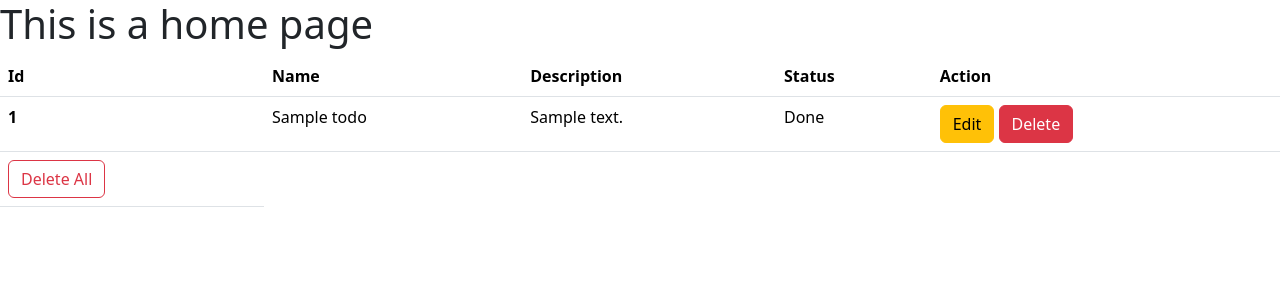
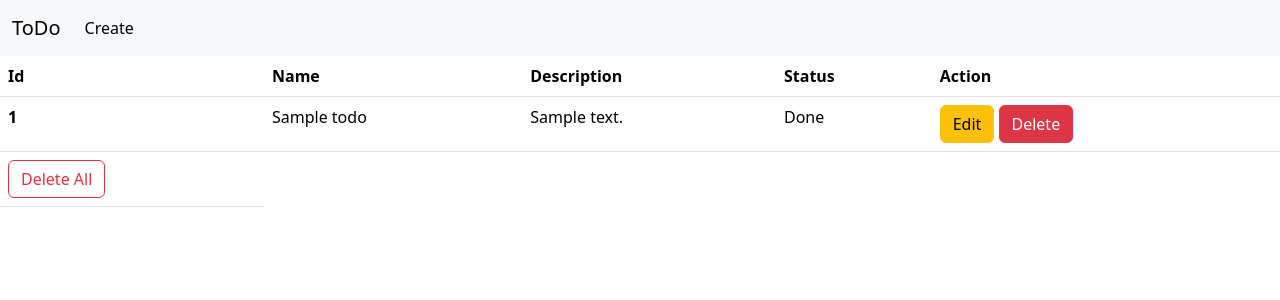
Before and after one commit to Subaashhh49/ToDo_Application, a Django app: page /home/ in a window 1280 px wide. Shown: the top 300 px of the page. Run offline with Django 5.2, Linux system fonts and the light colour scheme; tables that the repository leaves empty hold one stand-in row (values such as "Sample post").

Commit message:
navbar added

```diff
--- a/templates/create.html
+++ b/templates/create.html
@@ -8,7 +8,7 @@
         <title>Create</title>
     </head>
     <body>
-        <h1>This is a create page</h1>
+        {% include 'nav.html'%}
 
         <form  method="POST">
           {% csrf_token %}
--- a/templates/index.html
+++ b/templates/index.html
@@ -9,9 +9,10 @@
     </head>
 
     <body>
-        <h1>This is a home page</h1>
+      {% include 'nav.html' %}
         <table class="table">
             <thead>
+
               <tr>
                 <th scope="col">Id</th>
                 <th scope="col">Name</th>
@@ -31,11 +32,12 @@
                 <td><a href="{% url 'edit' pk=todo.id %}"><button type="button" class="btn btn-warning">Edit</button></a> <a href="{% url 'delete' pk=todo.id %}"> <button type="button" class="btn btn-danger">Delete</button></a></td>
 
               </tr>
-              <th> <a href="{% url 'deleteAll' %}"><button type="button" class="btn btn-outline-danger">Delete All</button></a></th>
+              <td> <a href="{% url 'deleteAll' %}"><button type="button" class="btn btn-outline-danger">Delete All</button></a></td>
               {% endfor %}
 
             </tbody>
           </table>
+
     </body>
     <script src="https://cdn.jsdelivr.net/npm/@popperjs/core@2.11.8/dist/umd/popper.min.js" integrity="sha384-I7E8VVD/ismYTF4hNIPjVp/Zjvgyol6VFvRkX/vR+Vc4jQkC+hVqc2pM8ODewa9r" crossorigin="anonymous"></script>
     <script src="https://cdn.jsdelivr.net/npm/bootstrap@5.3.3/dist/js/bootstrap.min.js" integrity="sha384-0pUGZvbkm6XF6gxjEnlmuGrJXVbNuzT9qBBavbLwCsOGabYfZo0T0to5eqruptLy" crossorigin="anonymous"></script>
--- /dev/null
+++ b/templates/nav.html
@@ -0,0 +1,17 @@
+<nav class="navbar navbar-expand-lg bg-body-tertiary">
+    <div class="container-fluid">
+      <a class="navbar-brand" href="{% url 'home' %}">ToDo</a>
+      <button class="navbar-toggler" type="button" data-bs-toggle="collapse" data-bs-target="#navbarNav" aria-controls="navbarNav" aria-expanded="false" aria-label="Toggle navigation">
+        <span class="navbar-toggler-icon"></span>
+      </button>
+      <div class="collapse navbar-collapse" id="navbarNav">
+        <ul class="navbar-nav">
+          <li class="nav-item">
+            <a class="nav-link active" aria-current="page" href="{%url 'create'%}">Create</a>
+          </li>
+
+          </li>
+        </ul>
+      </div>
+    </div>
+  </nav>
```
Also changed, not shown: db.sqlite3.
